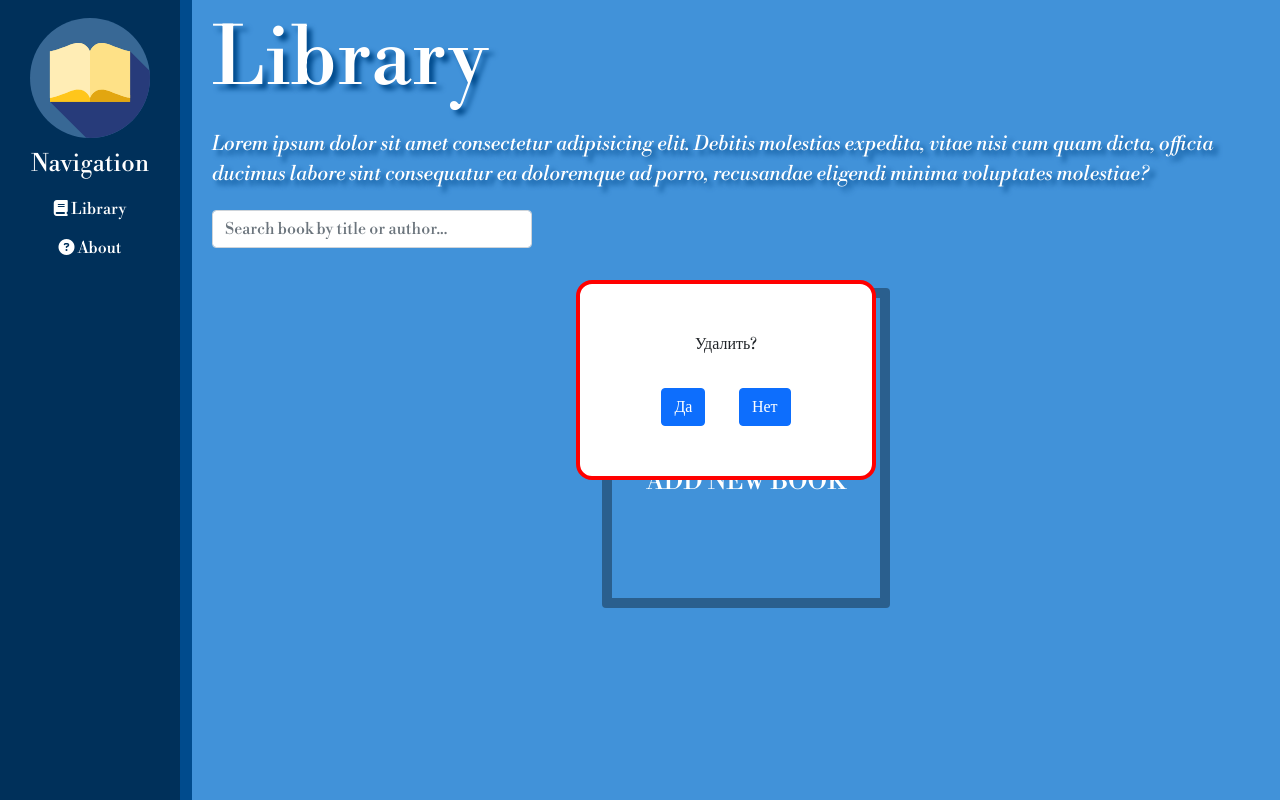
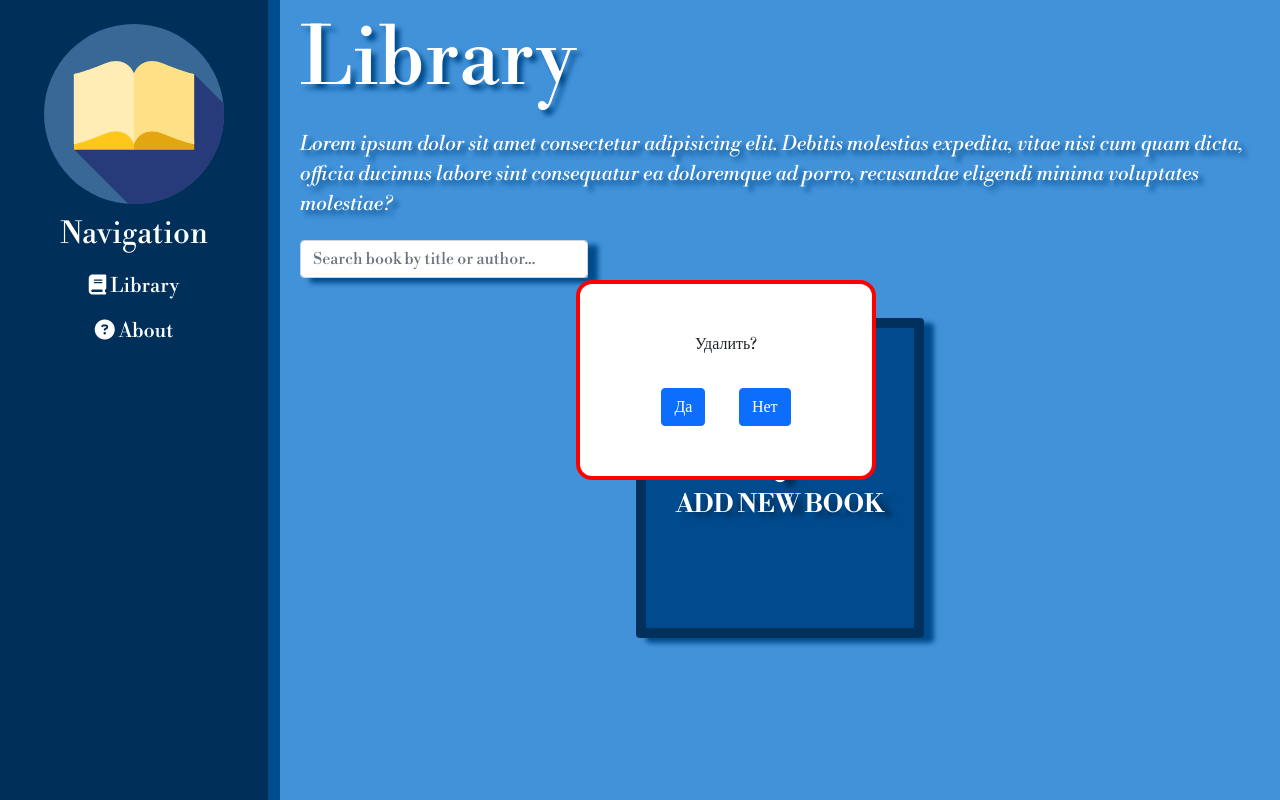
Before and after one commit to Expece/django-library, a Django app: page /library/1/delete/ in a window 1280 px wide. Run offline with Django 3.2, Linux system fonts and the light colour scheme; the visitor is signed in with stand-in values (Sample User, id 1); data that the repository does not hold is empty; parts of the project's set-up code (start-up, migrations or seed data) failed here and were passed over; some libraries are stand-ins or nearby versions.

Commit message:
Sass, adaptive, min.css

```diff
--- a/library/templates/library/library.html
+++ b/library/templates/library/library.html
@@ -1,18 +1,19 @@
 {% extends 'main/base.html' %}
 
 {% block content %}
-    <div class="content_category">Library</div>
-    <div class="category_text">Lorem ipsum dolor sit amet consectetur adipisicing elit. Debitis molestias expedita, vitae nisi cum quam dicta, officia ducimus labore sint consequatur ea doloremque ad porro, recusandae eligendi minima voluptates molestiae?</div>
+    <div class="content-category">Library</div>
+    <div class="category-text">Lorem ipsum dolor sit amet consectetur adipisicing elit. Debitis molestias expedita, vitae nisi cum quam dicta, officia ducimus labore sint consequatur ea doloremque ad porro, recusandae eligendi minima voluptates molestiae?</div>
     <form action="{% url 'search' %}" class="book-search" method="get">
         <input class="form-control" name="q" type="text" placeholder="Search book by title or author...">
     </form>
-        <div class="library_wrap">
+    <div class="library-wrap">
         {% if user.is_authenticated %}
-                <div id="new-book" class="card" style="width: 18rem;height: 20rem;"><a href="{% url 'new_book' %}"><i class="fa-solid fa-plus"></i></a>
-                add new book</div>
+            <div id="new-book" class="card"><a href="{% url 'new_book' %}"><i class="fa-solid fa-plus"><p>add new book</p></i></a>
+            </div>
         {% endif %}
         {% for book in books %}
-                <div class="card" style="width: 18rem;height: 20rem;">
+            <div class="card">
+                <div class="block-shadow"></div>
                 {% if book.cover %}
                     <img src="{{book.cover.url}}" class="card-img-top" alt="...">
                 {% else %}
--- a/library/templates/library/new_book.html
+++ b/library/templates/library/new_book.html
@@ -1,7 +1,7 @@
 {% extends 'main/base.html' %}
 
 {% block content %}
-<div class="content_category">New book</div>
+<div class="content-category">New book</div>
 <div class="new-book-wrap">
     <form class="new-book-form" method="post">
         {% csrf_token %}
--- a/main/static/main/css/style.css
+++ b/main/static/main/css/style_old.css
@@ -62,18 +62,18 @@ aside ul li:hover, aside ul a:hover {
     margin-left: 15%;
 }
 
-.page .content_wrap {
+.page .content-wrap {
     padding-left: 20px;
 }
 
-.content_category {
+.content-category {
     display: inline;
     text-shadow: 5px 5px 5px #004B8D;
     font-size: 80px;
     color: white;
 }
 
-.category_text {
+.category-text {
     margin-top: 10px;
     text-shadow: 5px 5px 5px #004B8D;
     font-style: italic;
--- /dev/null
+++ b/main/static/main/sass/_general.sass
@@ -0,0 +1,193 @@
+
+body
+    background-color: $light_blue
+
+.aside
+    float: left
+    position: fixed
+    width: 280px
+    height: 100vh
+    padding: 1em
+    background-color: $dark_blue
+    border-right: 1.5vh solid $blue
+    ul
+        padding: 0
+        li
+            transition: all .3s
+            margin-top: 15px
+            text-align: center
+            li:hover
+                color: $light_blue
+                text-decoration: none
+                transform: scale(1.0)
+        a:hover
+                color: $light_blue
+                text-decoration: none
+                transform: scale(1.0)
+    .logo
+        list-style: none
+        .logo-img
+            display: block
+            margin: 0 auto
+            width: 180px
+            margin-top: 1vh
+            margin-bottom: 1vh
+    .logo-text
+        margin: 0 auto
+        text-align: center
+        font-size: 30px
+        color: white
+    .menu-link
+        list-style: none
+        text-decoration: none
+        font-size: 20px
+        color: white
+
+.page
+    margin-left: 280px
+    .content-wrap
+        padding: 0 20px
+        .book-search
+            margin-top: 20px
+            width: 50%
+        .content-category
+            display: inline
+            text-shadow: 5px 5px 5px $blue
+            font-size: 80px
+            color: white
+        .category-text
+            margin-top: 10px
+            text-shadow: 5px 5px 5px $blue
+            font-style: italic
+            font-size: 20px
+            color: white
+        .book-search
+            margin-top: 20px
+            width: 30%
+            box-shadow: 10px 5px 5px $blue
+        .library-wrap
+            display: flex
+            flex-wrap: wrap
+            flex-direction: row
+            margin-top: 20px
+            justify-content: space-around
+            .card
+                width: 18rem
+                height: 20rem
+                display: flex
+                background-color: $light_blue
+                border: 10px solid rgba(0,0,0,.35)
+                flex-direction:row
+                margin: 20px
+                text-shadow: 10px 5px 5px $blue
+                box-shadow: 10px 5px 5px $blue
+                .block-shadow
+                    position: absolute
+                    width: 100%
+                    height: 100%
+                    background-color: rgba(0, 0, 0, .2)
+                &#new-book
+                    background-color: $blue
+                    color: white
+                    padding-top: 4em
+                    display: flex
+                    flex-direction: column
+                    text-align: center
+                    text-transform: uppercase
+                    transition: all .3s
+                    text-shadow: 10px 5px 5px $dark_blue
+                    i
+                        text-align: center
+                        font-size: 100px
+                        p
+                            font-size: 25px
+                            margin: 0
+                    a
+                        text-decoration: none
+                        color: white
+                        &:hover
+                            color: $dark_blue
+                            text-decoration: none
+                            transform: scale(1.0)
+                .card-img-top
+                    z-index: 0
+                #default-cover
+                    font-size: 250px
+                    margin: auto
+                    color: white
+                .delete-book
+                    position: absolute
+                    top: 85%
+                    left: 83%
+                .update-book
+                    position: absolute
+                    top: 70%
+                    left: 83%
+                .card-body
+                    position: absolute
+                    z-index: 1
+                    .card-title
+                        font-size: 25px
+                        font-weight: 700
+                        color: white
+                        text-shadow: 5px 5px 5px $blue
+                    .card-text
+                        font-style: italic
+                        color: white
+                        text-shadow: 5px 5px 5px $blue
+    .boor-reader
+        .book-title
+            display: inline
+            text-shadow: 5px 5px 5px $blue
+            padding: 20px 20px
+            font-size: 80px
+            color: white
+        .author
+            padding: 10px 20px
+            font-size: 25px
+            font-style: italic
+            color: white
+        .text
+            padding: 0px 20px
+            color: black
+            font-size: 20px
+        .creater
+            padding: 0px 20px
+            color: white
+            font-size: 20px
+    .new-book-wrap
+        margin: 20px 20px
+        color: white
+        font-style: italic
+        font-size: 20px
+        .new-book-form
+            width: 60%
+            .new-book-form-item
+                margin-top: 16px
+            .new-book-error
+                display: inline-block
+                background-color: $light_red
+                text-align: center
+                padding: .7em
+                width: 8em
+                height: 3em
+                border: .25rem solid $dark_red
+                border-radius: 0.25rem
+                font-size: 2rem
+    .delete-form
+        position: fixed
+        top: 35%
+        left: 45%
+        width: 300px
+        height: 200px
+        background-color: white
+        border: .5vh solid red
+        border-radius: 2vh
+        padding: 3em
+        z-index: 10
+        .text
+            text-align: center
+        .buttons
+            display: flex
+            justify-content: space-evenly
+            margin-top: 2em
--- /dev/null
+++ b/main/static/main/sass/_variables.sass
@@ -0,0 +1,6 @@
+$light_blue: #4192D9
+$blue: #004B8D
+$dark_blue: #00305A
+$light_red: #DE264C
+$dark_red: #A20D1E
+$google_font: 'Libre Bodoni'
--- /dev/null
+++ b/main/static/main/sass/style.sass
@@ -0,0 +1,6 @@
+@import "variables"
+*
+    font-family: $google_font
+
+@import "general"
+@import "media"
--- a/main/templates/main/about.html
+++ b/main/templates/main/about.html
@@ -1,6 +1,6 @@
 {% extends 'main/base.html' %}
 
 {% block content %}
-    <div class="content_category">About</div>
-    <div class="category_text">Lorem ipsum, dolor sit amet consectetur adipisicing elit. Fugit rem vitae, modi suscipit, ipsum perferendis sunt quia ipsam excepturi illo alias eveniet earum nesciunt porro repudiandae laudantium quo nam reiciendis.</div>
+    <div class="content-category">About</div>
+    <div class="category-text">Lorem ipsum, dolor sit amet consectetur adipisicing elit. Fugit rem vitae, modi suscipit, ipsum perferendis sunt quia ipsam excepturi illo alias eveniet earum nesciunt porro repudiandae laudantium quo nam reiciendis.</div>
 {% endblock %}
--- a/main/templates/main/base.html
+++ b/main/templates/main/base.html
@@ -12,20 +12,20 @@
     <!-- Fontawesome(for icons) -->
     <script src="https://kit.fontawesome.com/d9babc7854.js" crossorigin="anonymous"></script>
     <!-- My css -->
-    <link rel="stylesheet" type="text/css" href="{% static 'main/css/style.css' %}">
+    <link rel="stylesheet" type="text/css" href="{% static 'main/css/style.min.css' %}">
     <title>MyLibrary</title>
 </head>
 <body>
     <aside class="aside">
-        <a href="{% url 'home' %}" class="logo"><img src="{% static 'main/image/logo.svg' %}" alt="#" class="logo_img"></a>
-        <div class="logo_text">Navigation</div>
+        <a href="{% url 'home' %}" class="logo"><img src="{% static 'main/image/logo.svg' %}" alt="#" class="logo-img"></a>
+        <div class="logo-text">Navigation</div>
         <ul>
-            <a href="{% url 'library' %}" class="menu_link"><li><i class="fa-solid fa-book"></i> Library</li></a>
-            <a href="{% url 'about' %}" class="menu_link"><li><i class="fa-solid fa-circle-question"></i> About</li></a>
+            <a href="{% url 'library' %}" class="menu-link"><li><i class="fa-solid fa-book"></i> Library</li></a>
+            <a href="{% url 'about' %}" class="menu-link"><li><i class="fa-solid fa-circle-question"></i> About</li></a>
         </ul>
     </aside>
     <main class="page">
-        <div class="content_wrap">
+        <div class="content-wrap">
             {% block content %}
             {% endblock %}
         </div>
--- a/main/templates/main/home.html
+++ b/main/templates/main/home.html
@@ -1,6 +1,6 @@
 {% extends 'main/base.html' %}
 
 {% block content %}
-    <div class="content_category">Home</div>
-    <div class="category_text">Lorem ipsum dolor, sit amet consectetur adipisicing elit. Vitae cum cumque ducimus sint itaque repudiandae natus illo suscipit quasi. Laboriosam, perspiciatis aliquid. Numquam non est quae eum accusamus eius nobis?</div>
+    <div class="content-category">Home</div>
+    <div class="category-text">Lorem ipsum dolor, sit amet consectetur adipisicing elit. Vitae cum cumque ducimus sint itaque repudiandae natus illo suscipit quasi. Laboriosam, perspiciatis aliquid. Numquam non est quae eum accusamus eius nobis?</div>
 {% endblock %}
```
Also changed, not shown: main/static/main/sass/_media.sass (added, +150 -0 lines), main/static/main/css/style.min.css (added). Lines whose indentation alone changed are shown as unchanged.
